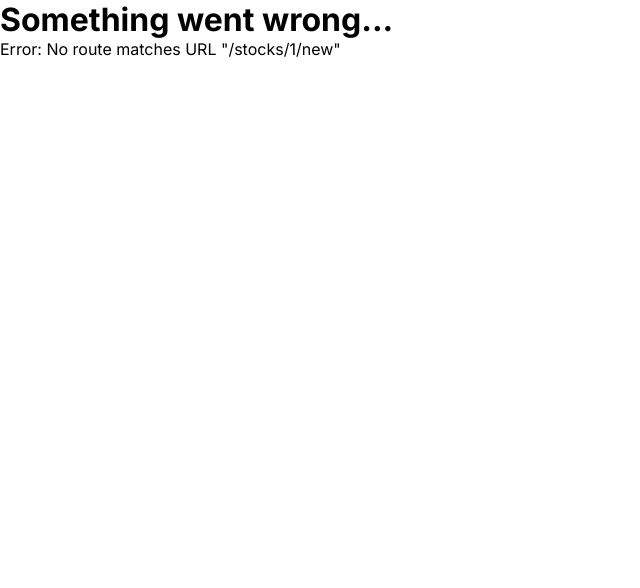
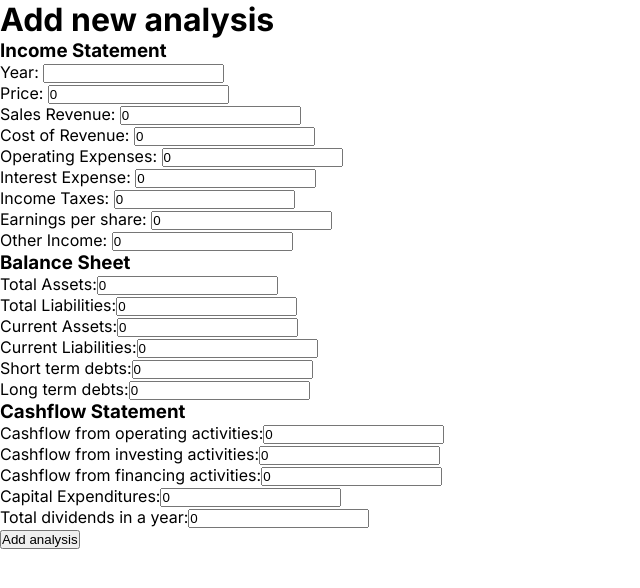
Before and after one commit to clutchky/fundadashboard, a React (Vite) app: page /stocks/1/new in a window 1280 px wide. Shown: the top 588 px of the page, without its empty margins (0-640 px from the left). Built offline with nearby package versions, Linux system fonts and the light colour scheme.

Commit message:
add analysis form

```diff
--- a/src/App.jsx
+++ b/src/App.jsx
@@ -15,6 +15,7 @@ import GlobalStyles from "./styles/GlobalStyles";
 import Error from "./ui/Error";
 import StockItem from "./components/StockItem";
 import Stock, { loader as stockLoader } from "./components/Stock";
+import NewAnalysis from "./components/NewAnalysis";
 
 const router = createBrowserRouter([
   {
@@ -33,6 +34,10 @@ const router = createBrowserRouter([
     element: <Stock />,
     loader: stockLoader,
     errorElement: <Error />,
+  },
+  {
+    path: "/stocks/:stockId/new",
+    element: <NewAnalysis />,
   },
 ]);
 
--- /dev/null
+++ b/src/components/IncomeStatement.jsx
@@ -0,0 +1,5 @@
+function IncomeStatement({ data }) {
+  return <div></div>;
+}
+
+export default IncomeStatement;
--- /dev/null
+++ b/src/components/NewAnalysis.jsx
@@ -0,0 +1,233 @@
+import { useState } from "react";
+
+function NewAnalysis() {
+  const [year, setYear] = useState("");
+  const [price, setPrice] = useState(0);
+  const [salesRevenue, setSalesRevenue] = useState(0);
+  const [costOfRevenue, setCostOfRevenue] = useState(0);
+  const [operatingExpenses, setOperatingExpenses] = useState(0);
+  const [interestExpenses, setInterestExpenses] = useState(0);
+  const [incomeTaxes, setIncomeTaxes] = useState(0);
+  const [earningsPerShare, setEarningsPerShare] = useState(0);
+  const [otherIncome, setOtherIncome] = useState(0);
+  const [totalAssets, setTotalAssets] = useState(0);
+  const [totalLiabilities, setTotalLiabilities] = useState(0);
+  const [currentAssets, setCurrentAssets] = useState(0);
+  const [currentLiabilities, setCurrentLiabilities] = useState(0);
+  const [shortTermDebts, setShortTermDebts] = useState(0);
+  const [longTermDebts, setLongTermDebts] = useState(0);
+  const [operatingCashflow, setOperatingCashflow] = useState(0);
+  const [investingCashflow, setInvestingCashflow] = useState(0);
+  const [financingCashflow, setFinancingCashflow] = useState(0);
+  const [capEx, setCapEx] = useState(0);
+  const [totalDivs, setTotalDivs] = useState(0);
+
+  function handleSubmit(e) {
+    e.preventDefault();
+    const newStockAnalysis = {
+      year,
+      price,
+      salesRevenue,
+      costOfRevenue,
+      operatingExpenses,
+      interestExpenses,
+      incomeTaxes,
+      earningsPerShare,
+      otherIncome,
+      totalAssets,
+      totalLiabilities,
+      currentAssets,
+      currentLiabilities,
+      shortTermDebts,
+      longTermDebts,
+      operatingCashflow,
+      investingCashflow,
+      financingCashflow,
+      capEx,
+      totalDivs,
+    };
+    console.log(newStockAnalysis);
+
+    return newStockAnalysis;
+  }
+
+  return (
+    <div>
+      <h1>Add new analysis</h1>
+      <div>
+        <h3>Income Statement</h3>
+      </div>
+      <div>
+        <label>Year: </label>
+        <input
+          type="text"
+          value={year}
+          onChange={(e) => setYear(e.target.value)}
+        />
+      </div>
+      <div>
+        <label>Price: </label>
+        <input
+          type="text"
+          value={price}
+          onChange={(e) => setPrice(e.target.value)}
+        />
+      </div>
+      <div>
+        <label>Sales Revenue: </label>
+        <input
+          type="text"
+          value={salesRevenue}
+          onChange={(e) => setSalesRevenue(e.target.value)}
+        />
+      </div>
+      <div>
+        <label>Cost of Revenue: </label>
+        <input
+          type="text"
+          value={costOfRevenue}
+          onChange={(e) => setCostOfRevenue(e.target.value)}
+        />
+      </div>
+      <div>
+        <label>Operating Expenses: </label>
+        <input
+          type="text"
+          value={operatingExpenses}
+          onChange={(e) => setOperatingExpenses(e.target.value)}
+        />
+      </div>
+      <div>
+        <label>Interest Expense: </label>
+        <input
+          type="text"
+          value={interestExpenses}
+          onChange={(e) => setInterestExpenses(e.target.value)}
+        />
+      </div>
+      <div>
+        <label>Income Taxes: </label>
+        <input
+          type="text"
+          value={incomeTaxes}
+          onChange={(e) => setIncomeTaxes(e.target.value)}
+        />
+      </div>
+      <div>
+        <label>Earnings per share: </label>
+        <input
+          type="text"
+          value={earningsPerShare}
+          onChange={(e) => setEarningsPerShare(e.target.value)}
+        />
+      </div>
+      <div>
+        <label>Other Income: </label>
+        <input
+          type="text"
+          value={otherIncome}
+          onChange={(e) => setOtherIncome(e.target.value)}
+        />
+      </div>
+      <div>
+        <h3>Balance Sheet</h3>
+      </div>
+      <div>
+        <label>Total Assets:</label>
+        <input
+          type="text"
+          value={totalAssets}
+          onChange={(e) => setTotalAssets(e.target.value)}
+        />
+      </div>
+      <div>
+        <label>Total Liabilities:</label>
+        <input
+          type="text"
+          value={totalLiabilities}
+          onChange={(e) => setTotalLiabilities(e.target.value)}
+        />
+      </div>
+      <div>
+        <label>Current Assets:</label>
+        <input
+          type="text"
+          value={currentAssets}
+          onChange={(e) => setCurrentAssets(e.target.value)}
+        />
+      </div>
+      <div>
+        <label>Current Liabilities:</label>
+        <input
+          type="text"
+          value={currentLiabilities}
+          onChange={(e) => setCurrentLiabilities(e.target.value)}
+        />
+      </div>
+      <div>
+        <label>Short term debts:</label>
+        <input
+          type="text"
+          value={shortTermDebts}
+          onChange={(e) => setShortTermDebts(e.target.value)}
+        />
+      </div>
+      <div>
+        <label>Long term debts:</label>
+        <input
+          type="text"
+          value={longTermDebts}
+          onChange={(e) => setLongTermDebts(e.target.value)}
+        />
+      </div>
+      <div>
+        <h3>Cashflow Statement</h3>
+      </div>
+      <div>
+        <label>Cashflow from operating activities:</label>
+        <input
+          type="text"
+          value={operatingCashflow}
+          onChange={(e) => setOperatingCashflow(e.target.value)}
+        />
+      </div>
+      <div>
+        <label>Cashflow from investing activities:</label>
+        <input
+          type="text"
+          value={investingCashflow}
+          onChange={(e) => setInvestingCashflow(e.target.value)}
+        />
+      </div>
+      <div>
+        <label>Cashflow from financing activities:</label>
+        <input
+          type="text"
+          value={financingCashflow}
+          onChange={(e) => setFinancingCashflow(e.target.value)}
+        />
+      </div>
+      <div>
+        <label>Capital Expenditures:</label>
+        <input
+          type="text"
+          value={capEx}
+          onChange={(e) => setCapEx(e.target.value)}
+        />
+      </div>
+      <div>
+        <label>Total dividends in a year:</label>
+        <input
+          type="text"
+          value={capEx}
+          onChange={(e) => setCapEx(e.target.value)}
+        />
+      </div>
+      <div>
+        <button onClick={(e) => handleSubmit(e)}>Add analysis</button>
+      </div>
+    </div>
+  );
+}
+
+export default NewAnalysis;
--- a/src/components/Stock.jsx
+++ b/src/components/Stock.jsx
@@ -1,9 +1,12 @@
-import { Link, useLoaderData } from "react-router-dom";
+import { Link, useLoaderData, useNavigate } from "react-router-dom";
 import { getStock } from "../services/apiStocks";
+import IncomeStatement from "./IncomeStatement";
 
 function Stock() {
   const stock = useLoaderData();
+  const navigate = useNavigate();
 
+  // This must be a table
   return (
     <div>
       <Link to={-1}>Back</Link>
@@ -61,6 +64,9 @@ function Stock() {
           </li>
         ))}
       </div>
+      <button onClick={() => navigate(`/stocks/${stock.id}/new`)}>
+        Add analysis
+      </button>
     </div>
   );
 }
```
